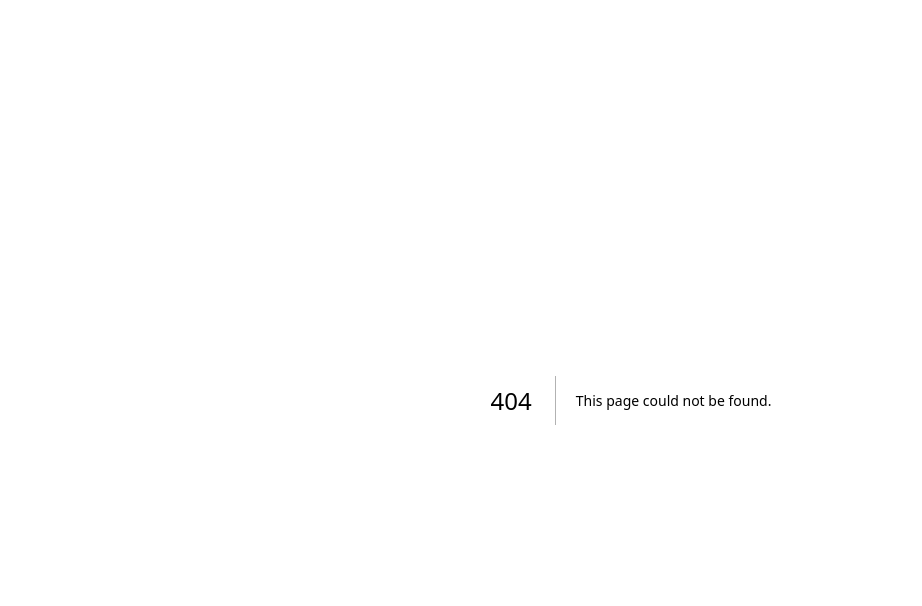
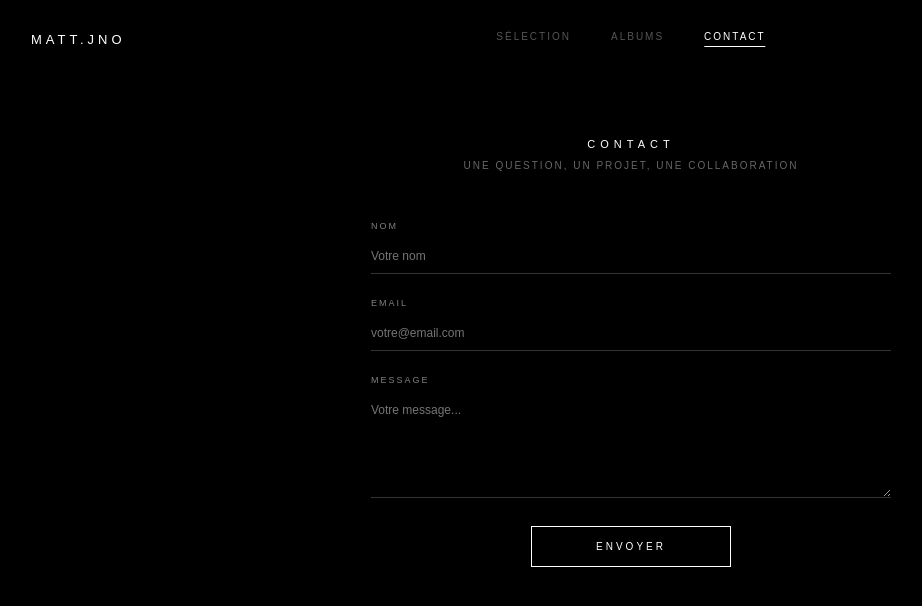
Before and after one commit to mattjno/portfolio, a Next.js app: page /contact in a window 1280 px wide. Before the commit this address had no page. Shown: the top 606 px of the page, without its empty margins (9-931 px from the left). Built offline with nearby package versions, Linux system fonts and the light colour scheme.

Commit message:
Create page.js

```diff
--- /dev/null
+++ b/app/contact/page.js
@@ -0,0 +1,160 @@
+"use client";
+
+import { useState } from "react";
+import SiteHeader from "../components/SiteHeader";
+
+export default function ContactPage() {
+  const [form, setForm] = useState({ name: "", email: "", message: "" });
+  const [status, setStatus] = useState(null); // null | "sending" | "ok" | "error"
+
+  const handleChange = (e) => {
+    setForm({ ...form, [e.target.name]: e.target.value });
+  };
+
+  const handleSubmit = async (e) => {
+    e.preventDefault();
+    setStatus("sending");
+
+    try {
+      const res = await fetch("/api/contact", {
+        method: "POST",
+        headers: { "Content-Type": "application/json" },
+        body: JSON.stringify(form),
+      });
+
+      if (res.ok) {
+        setStatus("ok");
+        setForm({ name: "", email: "", message: "" });
+      } else {
+        setStatus("error");
+      }
+    } catch {
+      setStatus("error");
+    }
+  };
+
+  return (
+    <main style={{ background: "#000", color: "#fff", minHeight: "100vh" }}>
+      <SiteHeader />
+
+      <div style={{ maxWidth: "560px", margin: "60px auto", padding: "0 20px" }}>
+        <h1 style={{
+          fontSize: "11px",
+          letterSpacing: "5px",
+          fontWeight: "300",
+          textTransform: "uppercase",
+          textAlign: "center",
+          marginBottom: "10px",
+        }}>
+          Contact
+        </h1>
+        <p style={{
+          fontSize: "10px",
+          letterSpacing: "2px",
+          opacity: 0.4,
+          textAlign: "center",
+          marginBottom: "50px",
+          textTransform: "uppercase",
+        }}>
+          Une question, un projet, une collaboration
+        </p>
+
+        {status === "ok" ? (
+          <div style={{ textAlign: "center", fontSize: "11px", letterSpacing: "2px", opacity: 0.7 }}>
+            Message envoyé ✓
+          </div>
+        ) : (
+          <form onSubmit={handleSubmit} style={{ display: "flex", flexDirection: "column", gap: "24px" }}>
+            <div>
+              <label style={labelStyle}>Nom</label>
+              <input
+                name="name"
+                value={form.name}
+                onChange={handleChange}
+                required
+                style={inputStyle}
+                placeholder="Votre nom"
+              />
+            </div>
+
+            <div>
+              <label style={labelStyle}>Email</label>
+              <input
+                name="email"
+                type="email"
+                value={form.email}
+                onChange={handleChange}
+                required
+                style={inputStyle}
+                placeholder="votre@email.com"
+              />
+            </div>
+
+            <div>
+              <label style={labelStyle}>Message</label>
+              <textarea
+                name="message"
+                value={form.message}
+                onChange={handleChange}
+                required
+                rows={6}
+                style={{ ...inputStyle, resize: "vertical" }}
+                placeholder="Votre message..."
+              />
+            </div>
+
+            {status === "error" && (
+              <p style={{ fontSize: "10px", color: "#f66", letterSpacing: "1px" }}>
+                Une erreur est survenue, réessaie.
+              </p>
+            )}
+
+            <button
+              type="submit"
+              disabled={status === "sending"}
+              style={{
+                background: "none",
+                border: "1px solid #fff",
+                color: "#fff",
+                padding: "14px 30px",
+                fontSize: "10px",
+                letterSpacing: "3px",
+                textTransform: "uppercase",
+                cursor: status === "sending" ? "wait" : "pointer",
+                opacity: status === "sending" ? 0.5 : 1,
+                transition: "opacity 0.3s",
+                alignSelf: "center",
+                width: "200px",
+              }}
+            >
+              {status === "sending" ? "Envoi..." : "Envoyer"}
+            </button>
+          </form>
+        )}
+      </div>
+    </main>
+  );
+}
+
+const labelStyle = {
+  display: "block",
+  fontSize: "9px",
+  letterSpacing: "2px",
+  textTransform: "uppercase",
+  opacity: 0.5,
+  marginBottom: "8px",
+};
+
+const inputStyle = {
+  width: "100%",
+  background: "none",
+  border: "none",
+  borderBottom: "1px solid #333",
+  color: "#fff",
+  fontSize: "12px",
+  padding: "10px 0",
+  outline: "none",
+  fontFamily: "inherit",
+  boxSizing: "border-box",
+  transition: "border-color 0.3s",
+};
```
